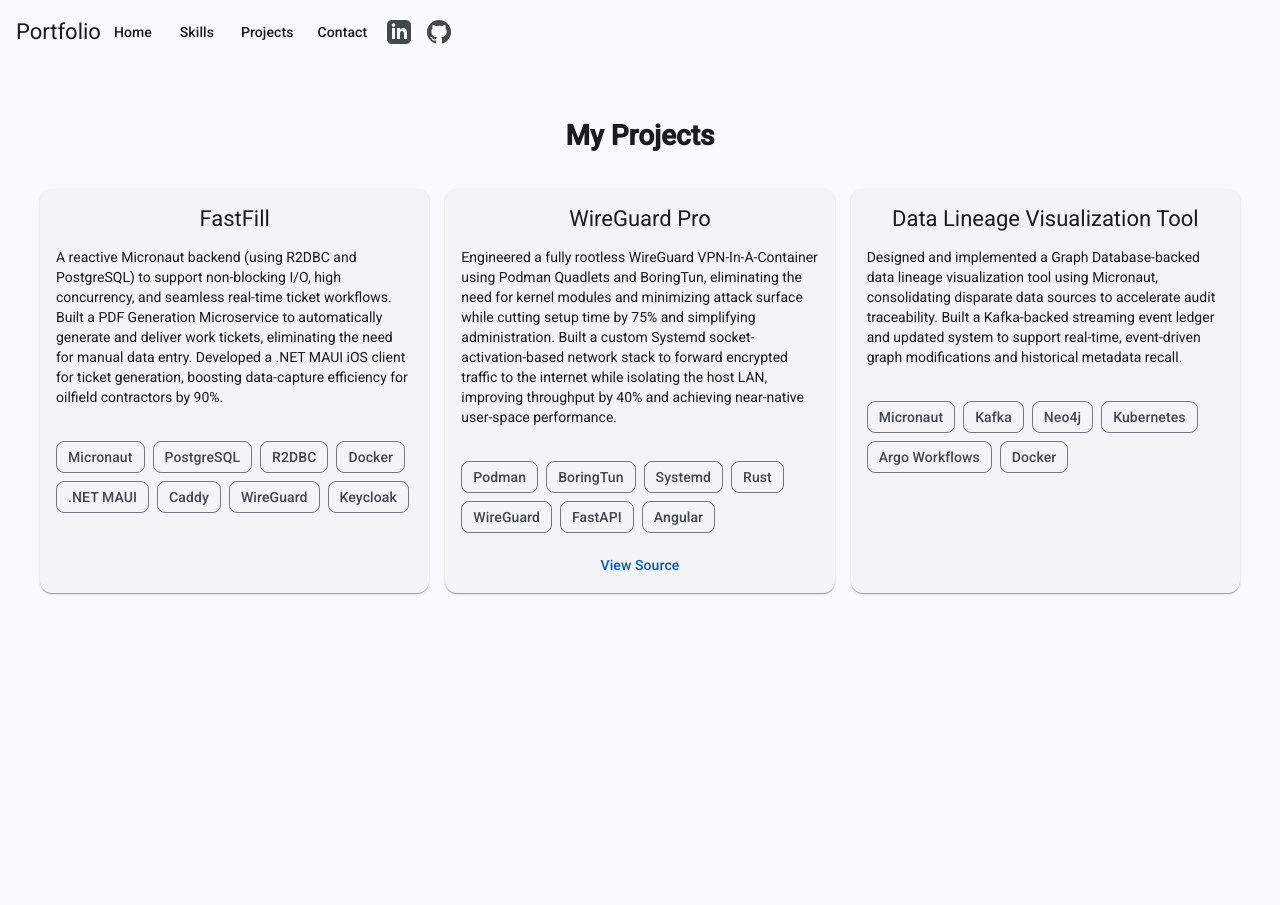
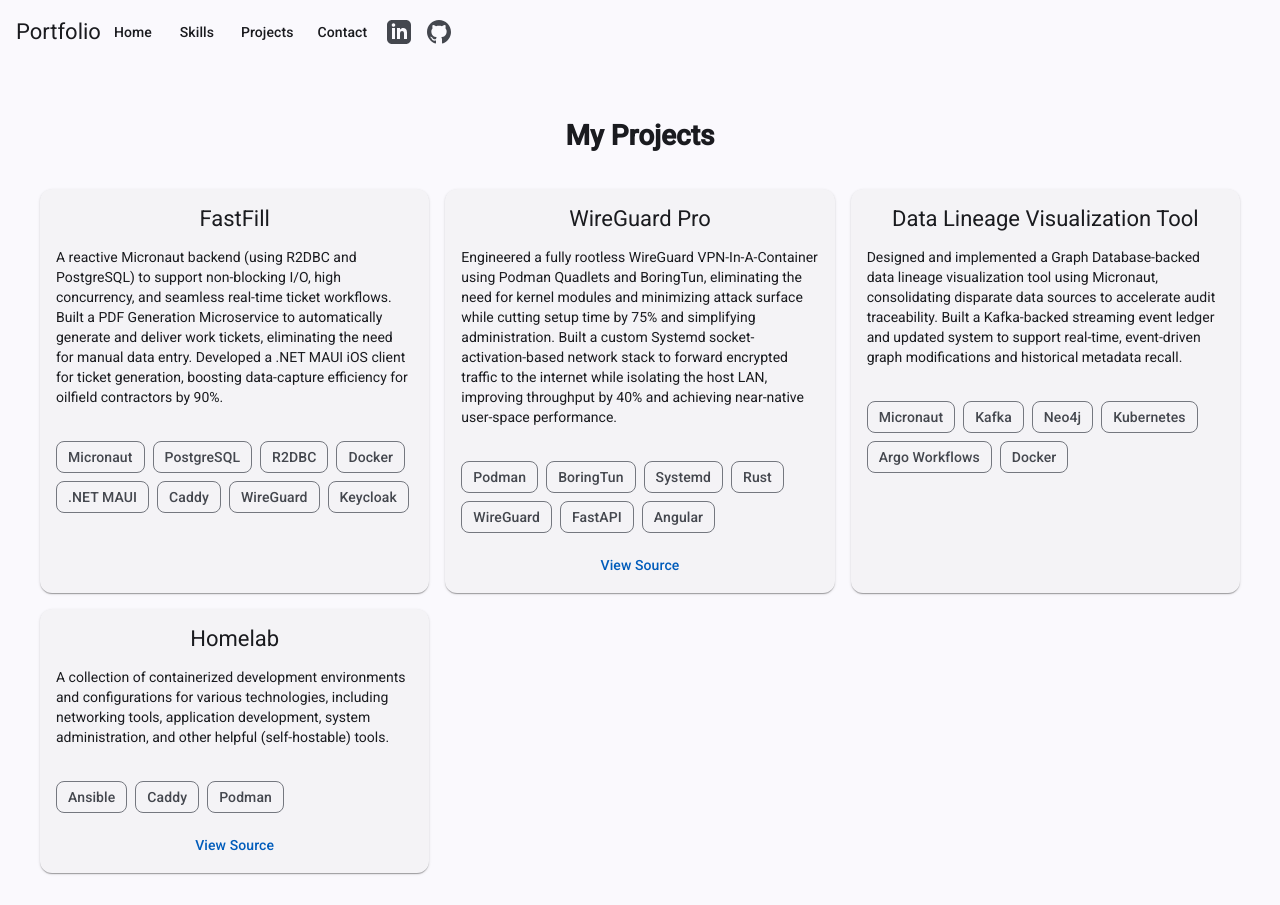
Before and after one commit to jack-turk-5/portfolio-app, an Angular app: page /projects in a window 1280 px wide. Before the commit the page ends 800 px from the top, so only its background shows below. Built offline with nearby package versions, Linux system fonts and the light colour scheme.

Commit message:
add homelab stuff

```diff
--- a/src/app/projects/projects.service.ts
+++ b/src/app/projects/projects.service.ts
@@ -22,6 +22,12 @@ export class ProjectsService {
       title: 'Data Lineage Visualization Tool',
       description: 'Designed and implemented a Graph Database-backed data lineage visualization tool using Micronaut, consolidating disparate data sources to accelerate audit traceability. Built a Kafka-backed streaming event ledger and updated system to support real-time, event-driven graph modifications and historical metadata recall.',
       technologies: ['Micronaut', 'Kafka', 'Neo4j', 'Kubernetes', 'Argo Workflows', 'Docker']
+    },
+    {
+      title: 'Homelab',
+      description: 'A collection of containerized development environments and configurations for various technologies, including networking tools, application development, system administration, and other helpful (self-hostable) tools.',
+      technologies: ['Ansible', 'Caddy', 'Podman'],
+      sourceUrl: 'https://github.com/jack-turk-5/lab_configs'
     }
   ];
 
--- a/src/app/skills/skills.service.ts
+++ b/src/app/skills/skills.service.ts
@@ -37,6 +37,7 @@ export class SkillsService {
     { name: 'Nginx', category: 'DevOps & Security' },
     { name: 'Argo', category: 'DevOps & Security' },
     { name: 'WireGuard', category: 'DevOps & Security' },
+    { name: 'Ansible', category: 'DevOps & Security' },
     { name: 'GitHub Actions', category: 'DevOps & Security' },
     { name: 'Keycloak (OAuth2 SSO)', category: 'DevOps & Security' },
     { name: 'GitLab CI/CD', category: 'DevOps & Security' },
```
